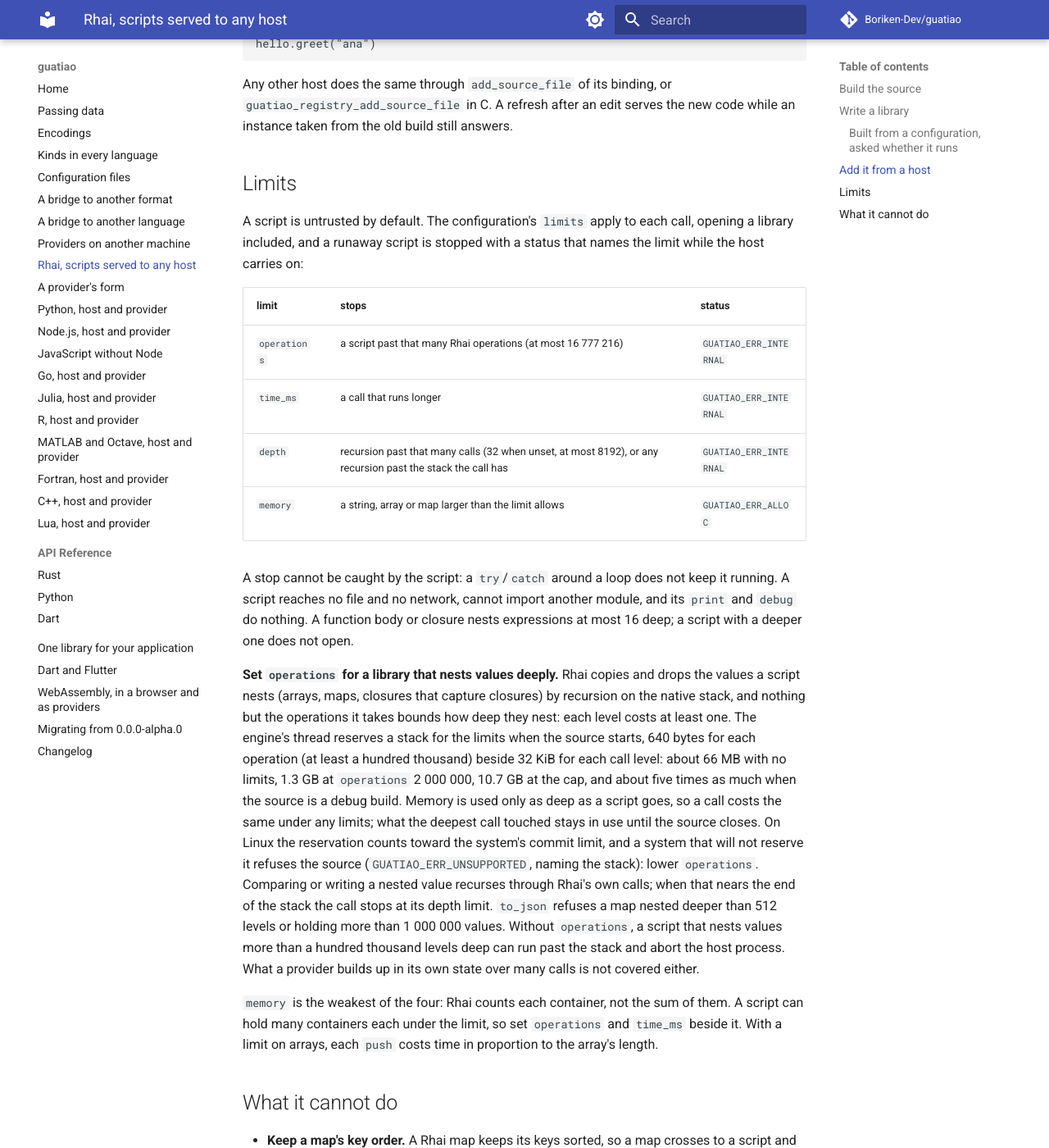
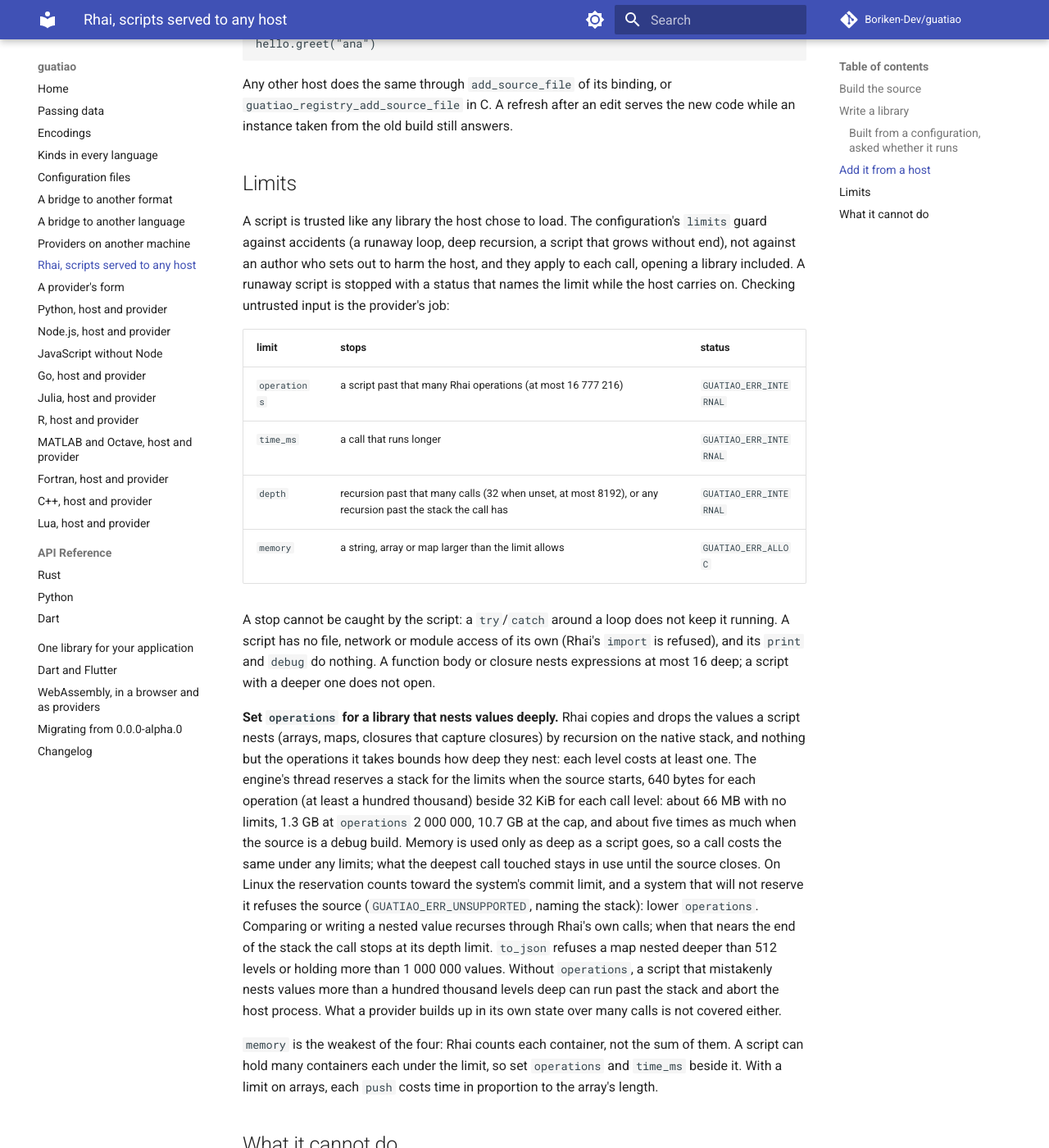
Before and after one commit to Boriken-Dev/guatiao, an MkDocs documentation site: the page built from docs/rhai.md, in a window 1280 px wide and 1400 px high, scrolled down 2618 px. Shown: the whole window at 82% size. Built offline with MkDocs 1.6.1 and Material for MkDocs 9.7.7, drawn with Linux system fonts in a browser that asks for light colours; comment, search, counter and statistics services are not loaded.

Commit message:
docs: Rhai scripts are trusted providers and the limits guard against accidents

```diff
--- a/docs/rhai.md
+++ b/docs/rhai.md
@@ -140,9 +140,12 @@ new code while an instance taken from the old build still answers.
 
 ## Limits
 
-A script is untrusted by default. The configuration's `limits` apply to
-each call, opening a library included, and a runaway script is stopped
-with a status that names the limit while the host carries on:
+A script is trusted like any library the host chose to load. The
+configuration's `limits` guard against accidents (a runaway loop, deep
+recursion, a script that grows without end), not against an author who sets
+out to harm the host, and they apply to each call, opening a library
+included. A runaway script is stopped with a status that names the limit
+while the host carries on. Checking untrusted input is the provider's job:
 
 | limit | stops | status |
 | --- | --- | --- |
@@ -152,8 +155,8 @@ with a status that names the limit while the host carries on:
 | `memory` | a string, array or map larger than the limit allows | `GUATIAO_ERR_ALLOC` |
 
 A stop cannot be caught by the script: a `try`/`catch` around a loop does
-not keep it running. A script reaches no file and no network, cannot
-import another module, and its `print` and `debug` do nothing. A function
+not keep it running. A script has no file, network or module access of its
+own (Rhai's `import` is refused), and its `print` and `debug` do nothing. A function
 body or closure nests expressions at most 16 deep; a script with a deeper
 one does not open.
 
@@ -174,8 +177,8 @@ the stack): lower `operations`. Comparing or writing a nested value
 recurses through Rhai's own calls; when that nears the end of the stack
 the call stops at its depth limit. `to_json` refuses a map nested deeper
 than 512 levels or holding more than 1 000 000 values. Without
-`operations`, a script that nests values more than a hundred thousand
-levels deep can run past the stack and abort the host process. What a
+`operations`, a script that mistakenly nests values more than a hundred
+thousand levels deep can run past the stack and abort the host process. What a
 provider builds up in its own state over many calls is not covered
 either.
 
```
Also changed, not shown: crates/guatiao-source-rhai/README.md (+7 -7 lines), 2 other files.
